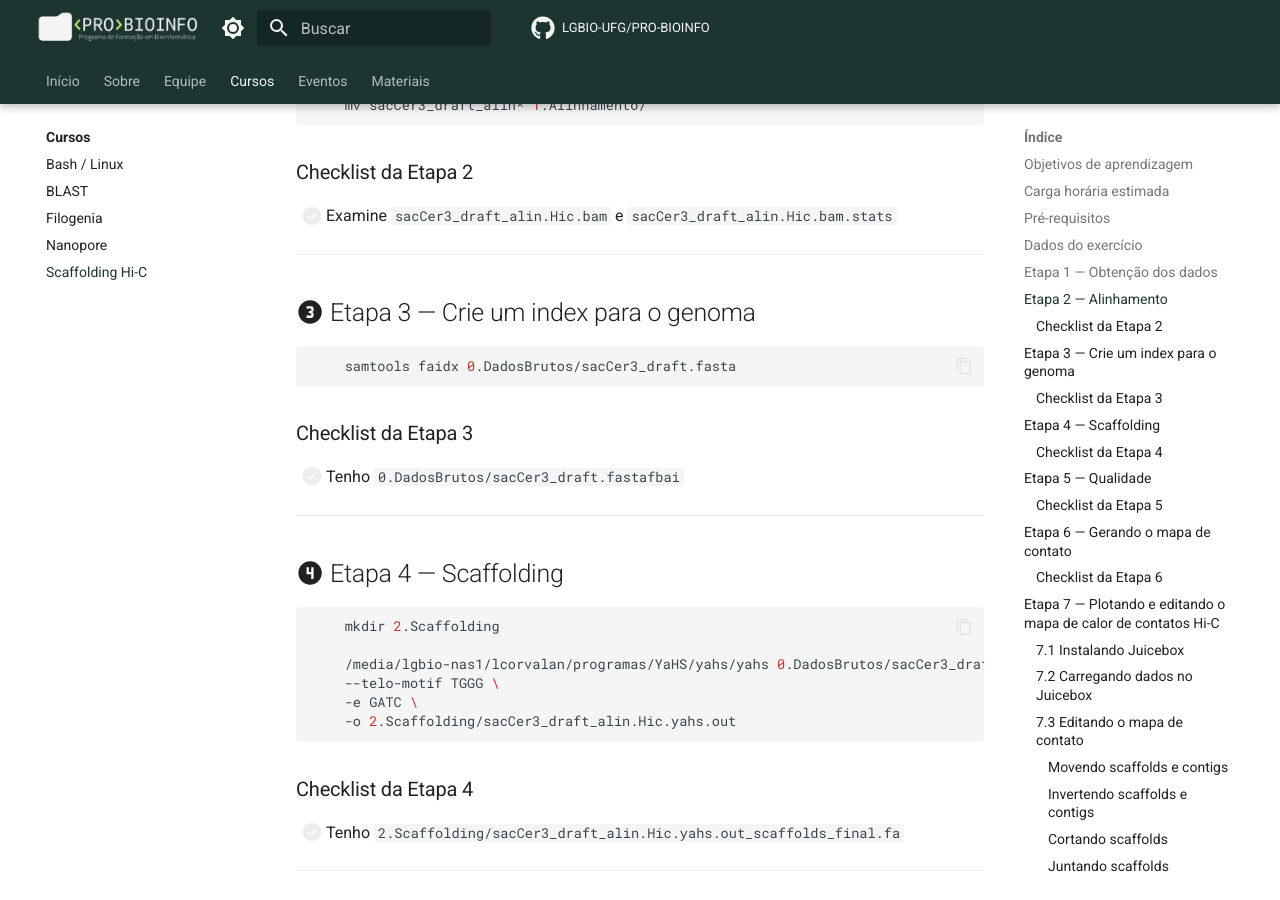
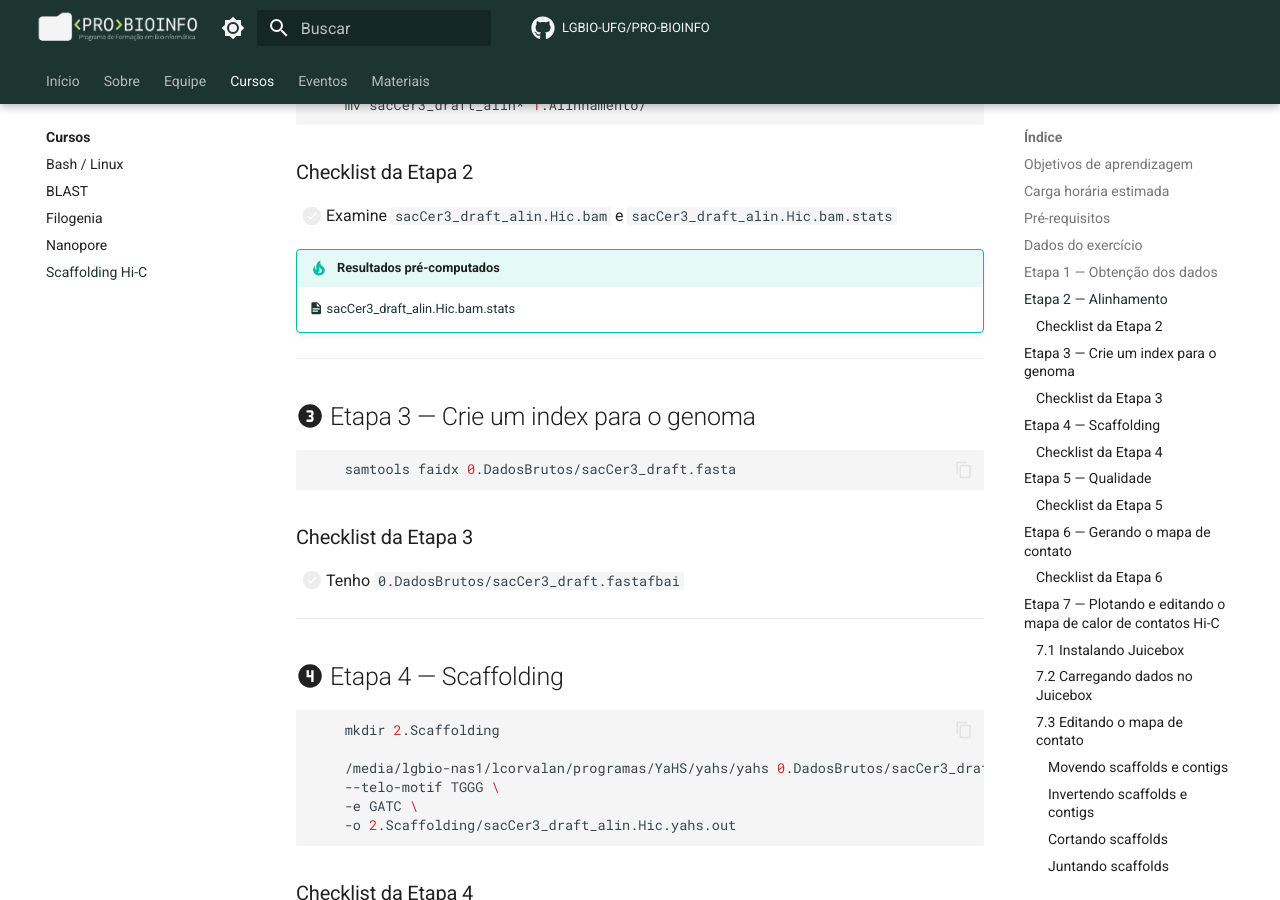
Before and after one commit to LGBIO-UFG/PRO-BIOINFO, an MkDocs documentation site: the page built from docs/cursos/hic_scaffolding/index.md, in a window 1280 px wide and 900 px high, scrolled down 2205 px. Built offline with MkDocs 1.6.1 and Material for MkDocs 9.7.7, drawn with Linux system fonts in a browser that asks for light colours; comment, search, counter and statistics services are not loaded.

Commit message:
Add tip for pre-computed results in checklist
Added a tip section with a link to pre-computed results.

```diff
--- a/docs/cursos/hic_scaffolding/index.md
+++ b/docs/cursos/hic_scaffolding/index.md
@@ -84,6 +84,8 @@ Os dados estão disponíveis no ENA e no SRA. Mostramos duas opções: via **SRA
 
 - [ ] Examine `sacCer3_draft_alin.Hic.bam` e `sacCer3_draft_alin.Hic.bam.stats`
 
+!!! tip "Resultados pré-computados"
+    [:material-file-document: sacCer3_draft_alin.Hic.bam.stats](sacCer3_draft_alin.Hic.bam.stats)
 ---
 
 ## :material-numeric-3-circle: Etapa 3 — Crie um index para o genoma
```
